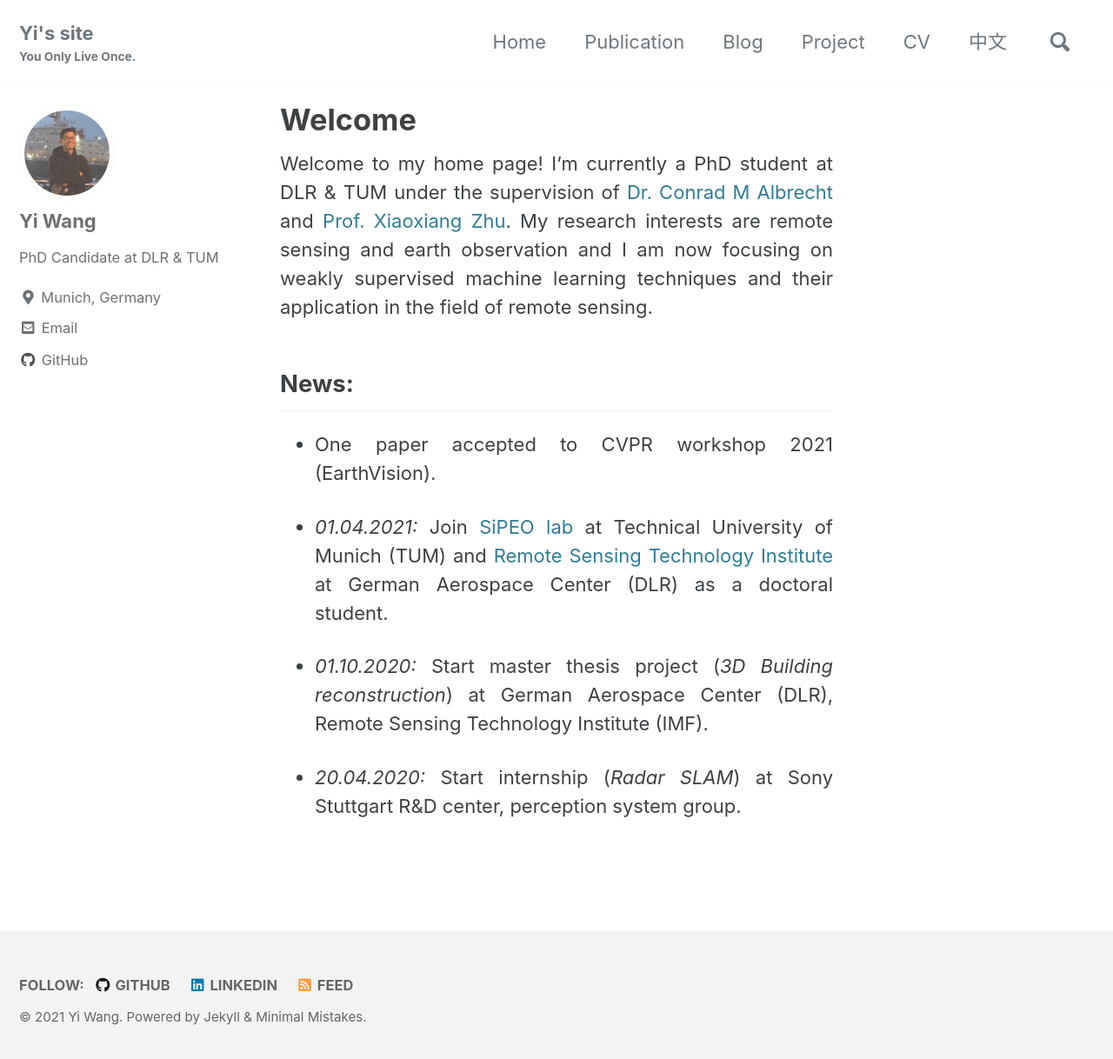
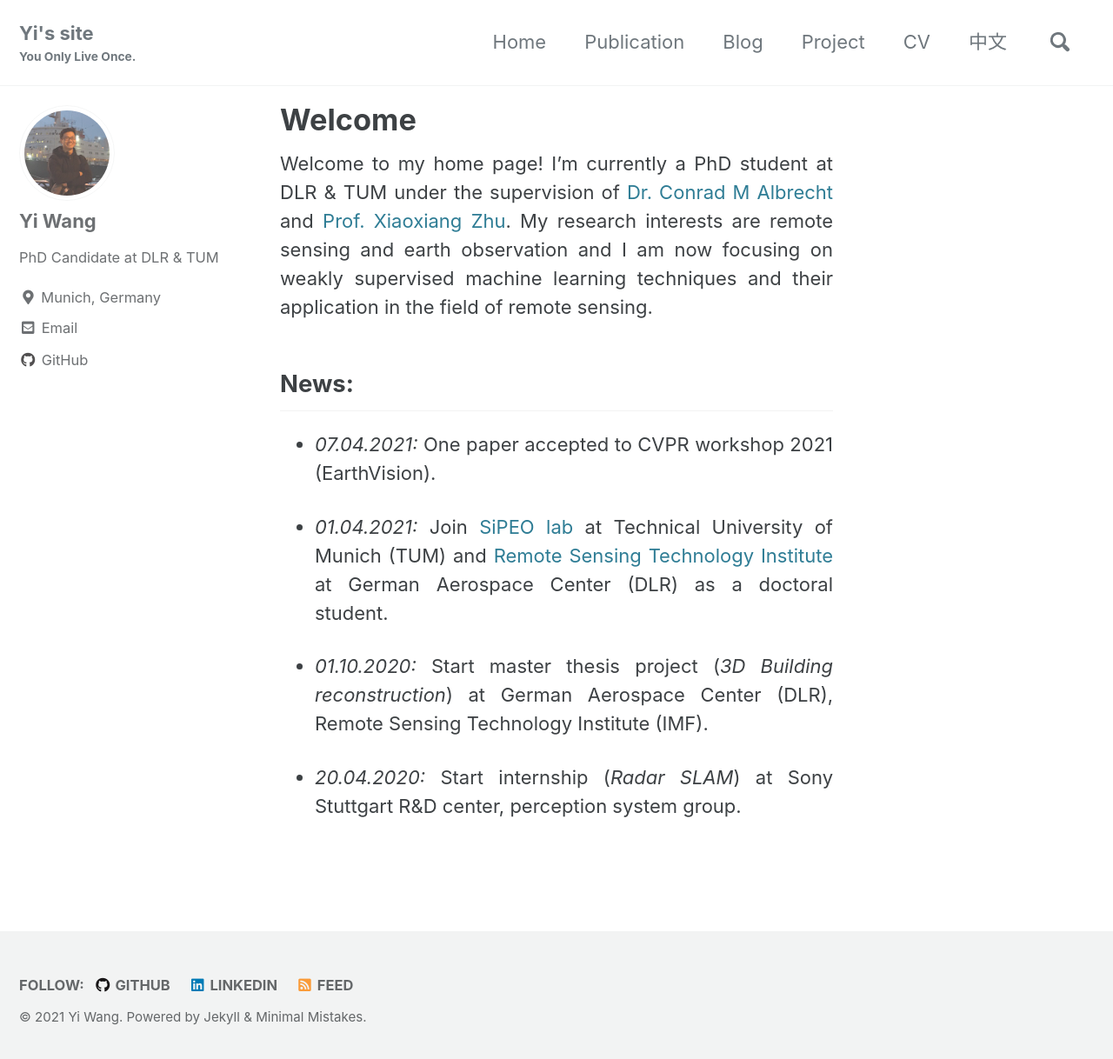
Before and after one commit to wangyi111/wangyi111.github.io, a Jekyll site: the page built from _pages/about.md, in a window 1280 px wide and 1226 px high. Shown: the top 1218 px of the window at 87% size. Built offline with Jekyll 4.4.1, drawn with Linux system fonts in a browser that asks for light colours; cached includes are drawn as plain includes.

Commit message:
update news

```diff
--- a/_pages/about.md
+++ b/_pages/about.md
@@ -8,7 +8,7 @@ author_profile: true
 Welcome to my home page! I'm currently a PhD student at DLR & TUM under the supervision of [Dr. Conrad M Albrecht](https://www.lrg.tum.de/sipeo/team/dr-rer-nat-conrad-albrecht/) and [Prof. Xiaoxiang Zhu](https://www.lrg.tum.de/sipeo/team/zhu/). My research interests are remote sensing and earth observation and I am now focusing on weakly supervised machine learning techniques and their application in the field of remote sensing.
 
 ## News:
-* One paper accepted to CVPR workshop 2021 (EarthVision).
+* *07.04.2021:* One paper accepted to CVPR workshop 2021 (EarthVision).
 
 * *01.04.2021:* Join [SiPEO lab](https://www.lrg.tum.de/sipeo/home/) at Technical University of Munich (TUM) and [Remote Sensing Technology Institute](https://www.dlr.de/eoc/en/desktopdefault.aspx/tabid-5279/8913_read-16239/) at German Aerospace Center (DLR) as a doctoral student.
 
```
